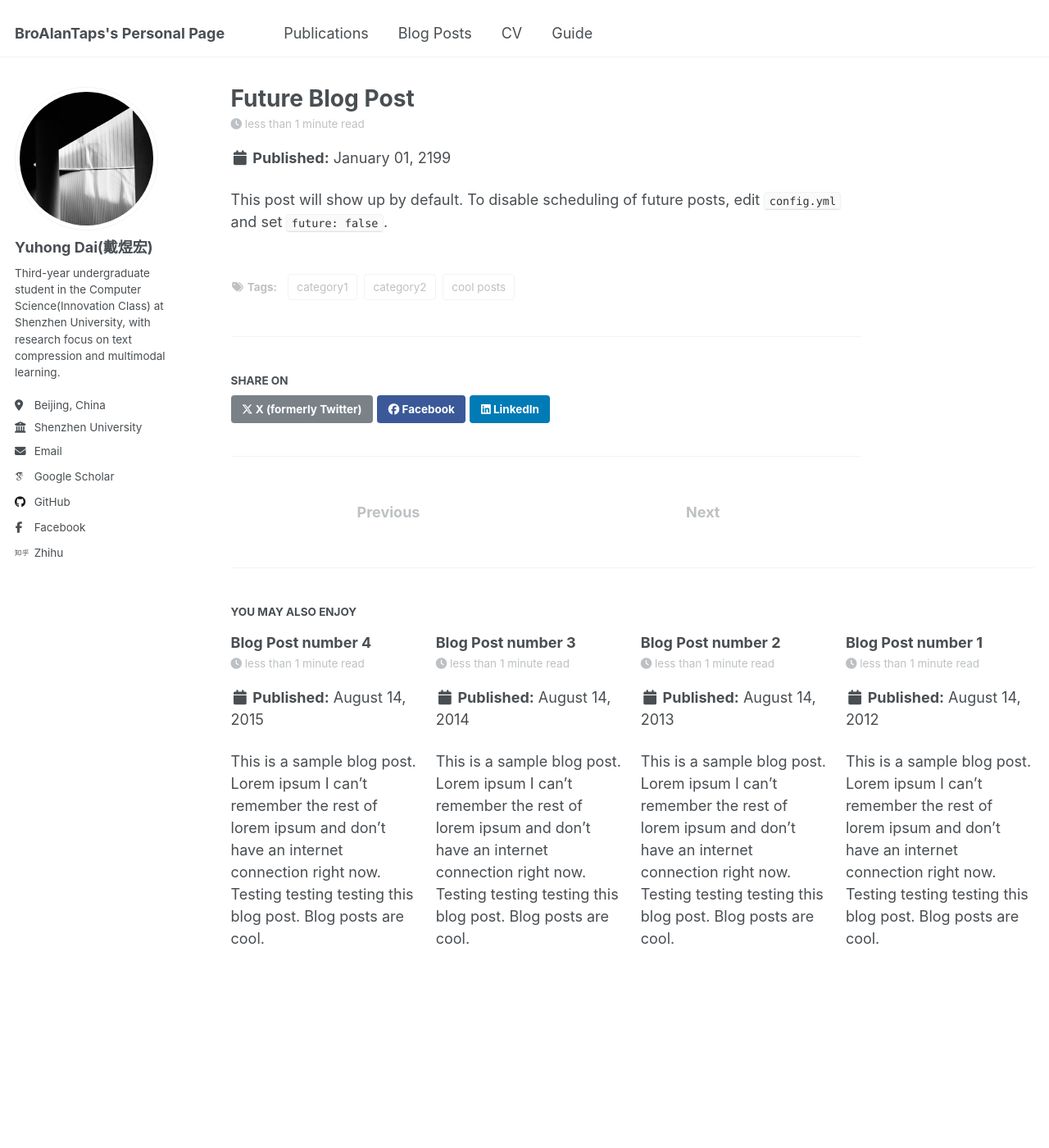
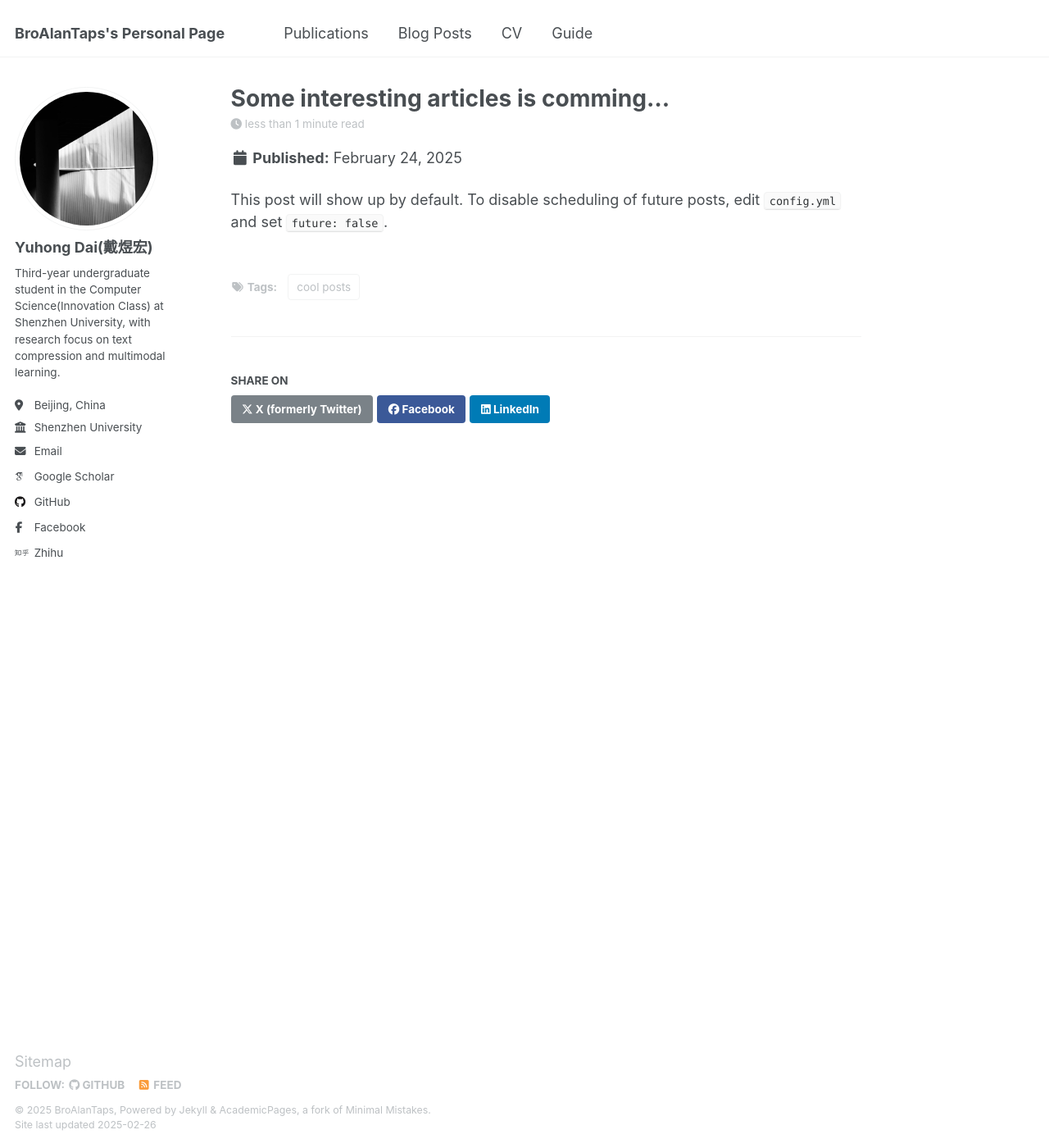
Before and after one commit to broalantaps/broalantaps, a Jekyll site: the page built from _posts/2025-02-24-future-post.md, in a window 1280 px wide and 1400 px high. Shown: the whole window at 82% size. Built offline with Jekyll 4.4.1, drawn with Linux system fonts in a browser that asks for light colours; some web fonts are replaced.

Commit message:
chore👓: organized the blog

```diff
--- a/_posts/2012-08-14-blog-post-1.md
+++ /dev/null
@@ -1,20 +0,0 @@
----
-title: 'Blog Post number 1'
-date: 2012-08-14
-permalink: /posts/2012/08/blog-post-1/
-tags:
-  - cool posts
-  - category1
-  - category2
----
-
-This is a sample blog post. Lorem ipsum I can't remember the rest of lorem ipsum and don't have an internet connection right now. Testing testing testing this blog post. Blog posts are cool.
-
-Headings are cool
-======
-
-You can have many headings
-======
-
-Aren't headings cool?
-------
--- a/_posts/2013-08-14-blog-post-2.md
+++ /dev/null
@@ -1,20 +0,0 @@
----
-title: 'Blog Post number 2'
-date: 2013-08-14
-permalink: /posts/2013/08/blog-post-2/
-tags:
-  - cool posts
-  - category1
-  - category2
----
-
-This is a sample blog post. Lorem ipsum I can't remember the rest of lorem ipsum and don't have an internet connection right now. Testing testing testing this blog post. Blog posts are cool.
-
-Headings are cool
-======
-
-You can have many headings
-======
-
-Aren't headings cool?
-------
--- a/_posts/2014-08-14-blog-post-3.md
+++ /dev/null
@@ -1,20 +0,0 @@
----
-title: 'Blog Post number 3'
-date: 2014-08-14
-permalink: /posts/2014/08/blog-post-3/
-tags:
-  - cool posts
-  - category1
-  - category2
----
-
-This is a sample blog post. Lorem ipsum I can't remember the rest of lorem ipsum and don't have an internet connection right now. Testing testing testing this blog post. Blog posts are cool.
-
-Headings are cool
-======
-
-You can have many headings
-======
-
-Aren't headings cool?
-------
--- a/_posts/2199-01-01-future-post.md
+++ b/_posts/2025-02-24-future-post.md
@@ -1,11 +1,9 @@
 ---
-title: 'Future Blog Post'
-date: 2199-01-01
-permalink: /posts/2012/08/blog-post-4/
+title: 'Some interesting articles is comming...'
+date: 2025-02-24
+permalink: /posts/2025/02/blog-post-4/
 tags:
   - cool posts
-  - category1
-  - category2
 ---
 
 This post will show up by default. To disable scheduling of future posts, edit `config.yml` and set `future: false`.
```
Also changed, not shown: _posts/2015-08-14-blog-post-4.md (deleted, +0 -20 lines).
